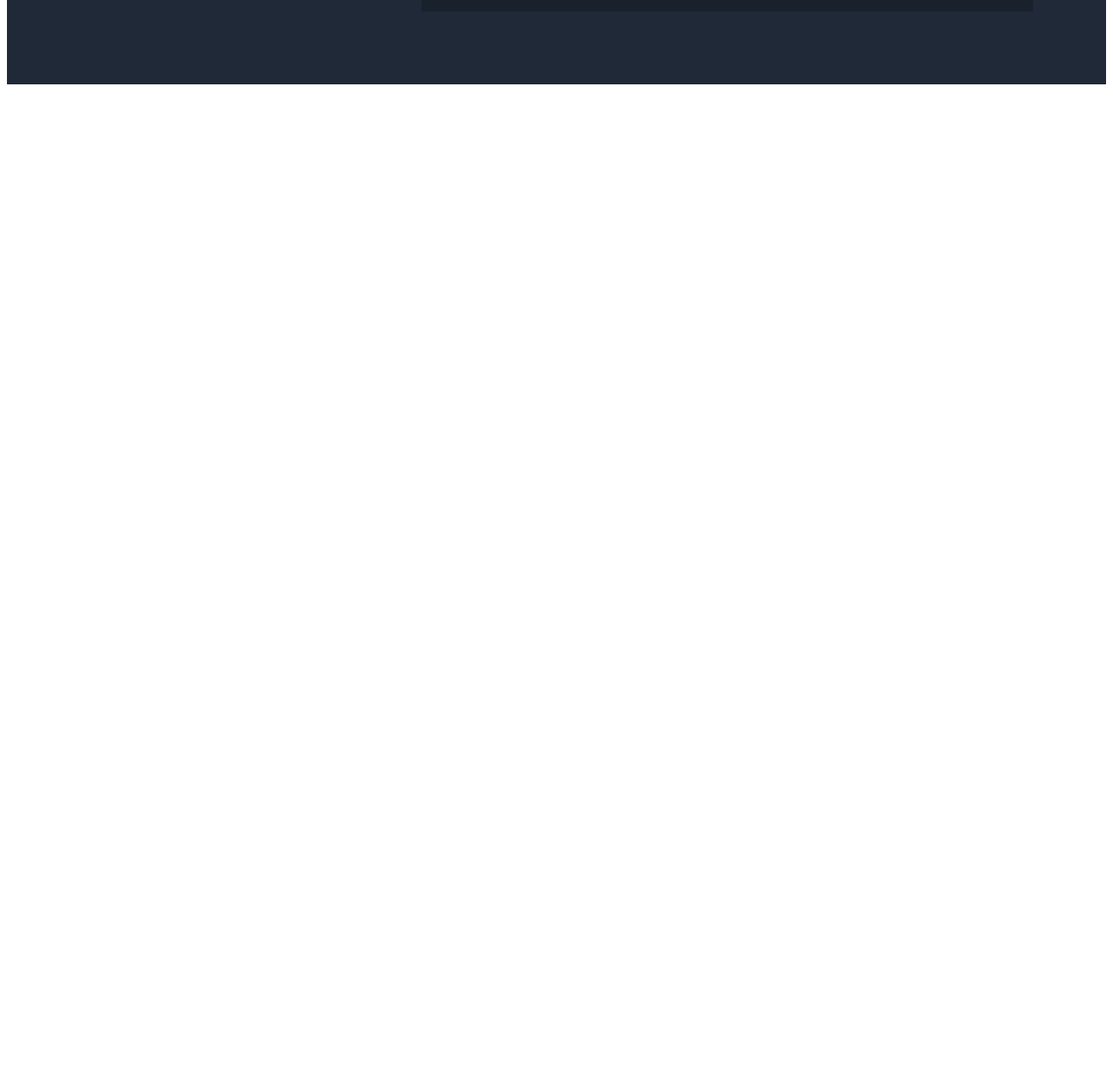
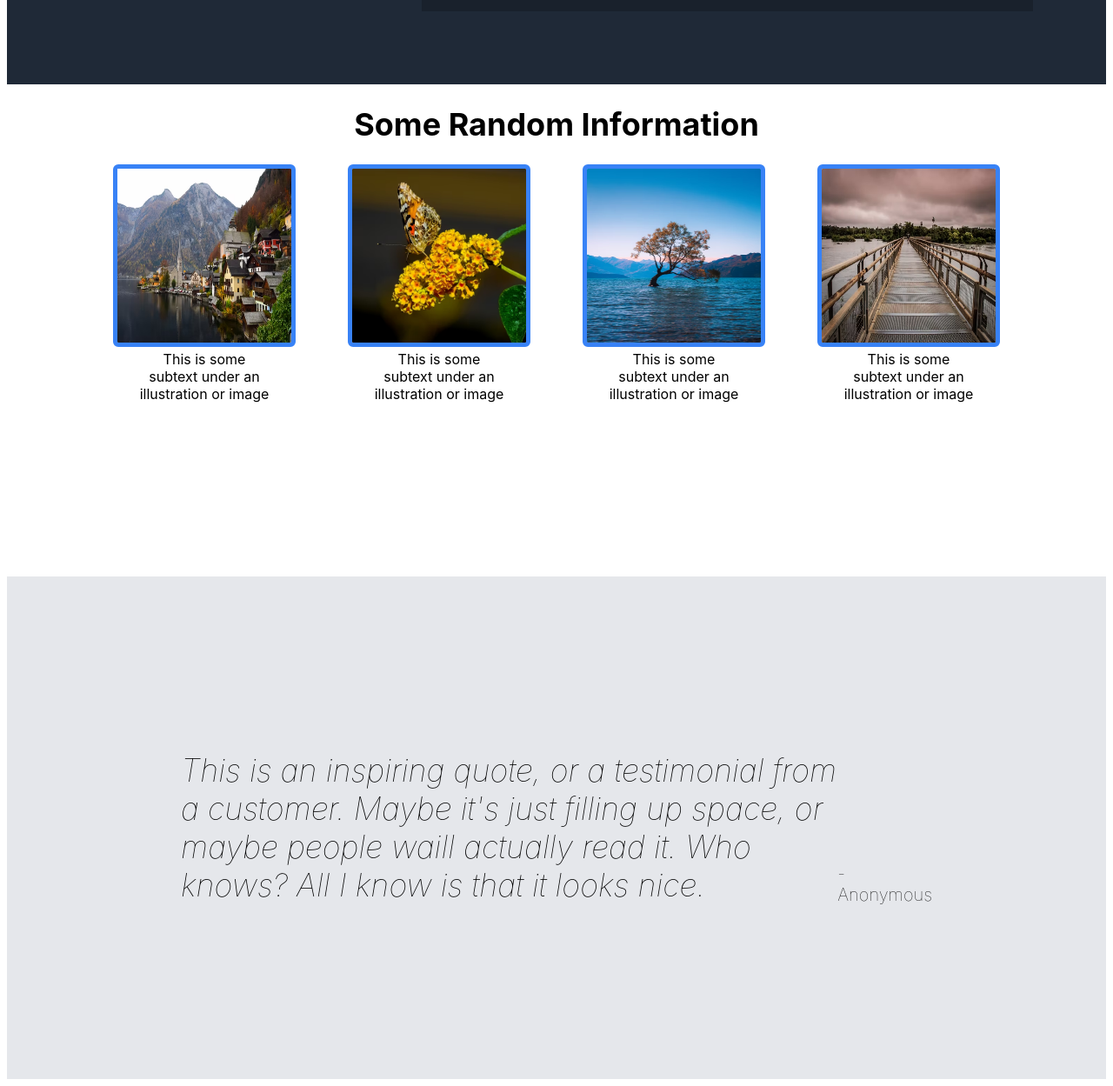
Before and after one commit to kevindscribner/landing-page, a plain HTML site: page index.html in a window 1280 px wide. Shown: the part 624-1873 px from the top of the page at 87% size. Before the commit the page ends 800 px from the top, so only its background shows below. Drawn offline with Linux system fonts and the light colour scheme.

Commit message:
Add onto body of page

```diff
--- a/index.html
+++ b/index.html
@@ -25,6 +25,33 @@
         <img src="Image/nature.png" alt="picture of nature and mountains" class="mountains">
     </div>
 
+    <h1>Some Random Information</h1>
+    <div class="info">
+        <div>
+            <img src="Image/city.png" alt="Picture of a seaside city." class="infopic">
+            <p>This is some subtext under an illustration or image</p>
+        </div>
+        <div>
+            <img src="Image/butterfly.png" alt="Picture of a butterfly." class="infopic">
+            <p>This is some subtext under an illustration or image</p>
+        </div>
+        <div>
+            <img src="Image/tree.png" alt="Picture of a tree." class="infopic">
+            <p>This is some subtext under an illustration or image</p>
+        </div>
+        <div>
+            <img src="Image/bridge.png" alt="Picture of a bridge." class="infopic">
+            <p>This is some subtext under an illustration or image</p>
+        </div>
+    </div>
+    <div class="quoted">
+        <div class="quote">
+            This is an inspiring quote, or a testimonial from a customer.
+            Maybe it's just filling up space, or maybe people waill actually
+            read it. Who knows? All I know is that it looks nice.
+        </div>
+        <div class="author"> -Anonymous</div>
+    </div>
 
 
 </body>
--- a/style.css
+++ b/style.css
@@ -3,6 +3,8 @@ body {
     flex-direction: column;
     font-family: -apple-system, BlinkMacSystemFont, 'Segoe UI', Roboto, Oxygen, Ubuntu, Cantarell, 'Open Sans', 'Helvetica Neue', sans-serif
 }
+
+/* Header */
 
 header {
     display: flex;
@@ -72,3 +74,58 @@ button {
     padding: 8px 16px;
     font-weight: 700;
 }
+
+/* Info section */
+
+h1 {
+    text-align: center;
+    font-size: 36px;
+    font-weight:bolder;
+}
+
+.info {
+    display: flex;
+    justify-content: space-around;
+    flex-wrap: wrap;
+    align-items: center;
+    margin: auto;
+    text-align: center;
+    gap: 60px;
+}
+
+.infopic {
+    width: 200px;
+    height: 200px;
+    border: 5px solid #3882F6;
+    border-radius: 6px;
+}
+
+.infobox {
+    display: flex;
+    flex-direction: column;
+    align-items: center;
+}
+
+p {
+    width: 150px;
+    margin: auto;
+}
+
+.quoted {
+    display: flex;
+    justify-content: center;
+    align-items: center;
+    padding: 200px;
+    margin-top: 200px;
+    font-size: 36px;
+    font-weight: lighter;
+    font-style: italic;
+    background-color: #E5E7EB;
+
+}
+
+.author {
+    font-size: 20px;
+    margin-top: 130px;
+    font-style: normal;
+}
```
Also changed, not shown: Image/bridge.png (added), Image/butterfly.png (added), Image/city.png (added), Image/tree.png (added).
